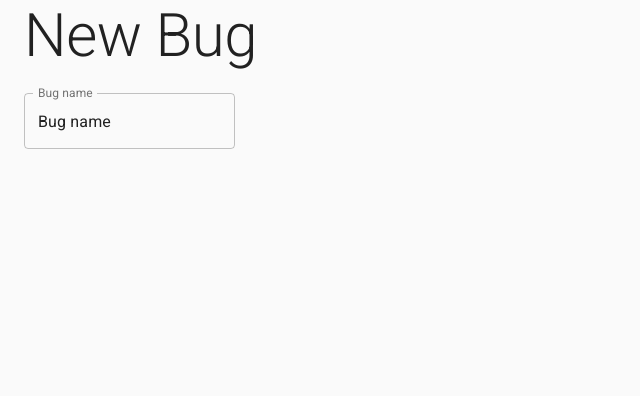
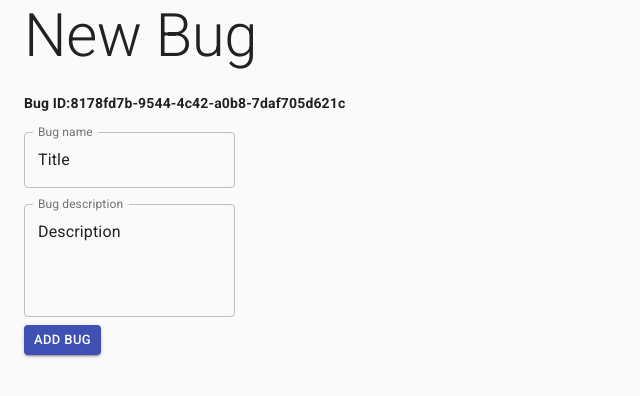
Before and after one commit to shanialmog/bug-tracking, a React (Create React App) app: page /bugs/newbug in a window 1280 px wide. Shown: the top 396 px of the page, without its empty margins (0-640 px from the left). Built offline with nearby package versions, Linux system fonts and the light colour scheme.

Commit message:
build newbug page

```diff
--- a/src/components/BugsList/index.js
+++ b/src/components/BugsList/index.js
@@ -39,7 +39,7 @@ class BugsList extends Component {
               color='primary'
               style={{ marginBottom: '15px' }}
             >
-              Add bug
+              New bug
             </Button>
           </Link>
         </div>
--- a/src/components/NewBug/index.js
+++ b/src/components/NewBug/index.js
@@ -1,24 +1,77 @@
 import React, { Component } from 'react'
+import uuid from 'uuid/v4'
 import Typography from '@material-ui/core/Typography'
 import { Container } from '@material-ui/core'
-import { FormControl } from '@material-ui/core'
-import OutlinedInput from '@material-ui/core/OutlinedInput'
-import InputLabel from '@material-ui/core/InputLabel'
+import TextField from '@material-ui/core/TextField'
+import Button from '@material-ui/core/Button'
 
 class NewBug extends Component {
-  constructor () {
-    super()
+  constructor (props) {
+    super(props)
+    this.state = {
+      id: uuid(),
+      title: 'Title',
+      description: 'Description'
+    }
+
+    this.handleFormChange = this.handleFormChange.bind(this)
+    this.handleFormSubmit = this.handleFormSubmit.bind(this)
+
+  }
+
+  handleFormChange (event) {
+    const { name, value } = event.target
+    this.setState({
+      [name]: value
+    })
+  }
+
+  handleFormSubmit (event) {
+    event.preventDefault()
+    console.log('id: ' + this.state.id, 'title: ' + this.state.title, 'description: ' + this.state.description)
   }
 
   render () {
     return (
       <Container maxWidth='xl'>
         <Typography variant='h2' gutterBottom>New Bug</Typography>
-        <form>
-          <FormControl variant='outlined'>
-            <InputLabel htmlFor='component-outlined'>Bug name</InputLabel>
-            <OutlinedInput id='component-outlined' value='Bug name' labelWidth='75' />
-          </FormControl>
+        <form
+          onSubmit={this.handleFormSubmit}
+        >
+          <h4>Bug ID:{this.state.id}</h4>
+          <TextField
+            label='Bug name'
+            onChange={this.handleFormChange}
+            type='text'
+            name='title'
+            value={this.state.title}
+            variant='outlined'
+            id='outlined-margin-none'
+          >
+            Bug name
+          </TextField>
+          <div>
+            <TextField
+              onChange={this.handleFormChange}
+              type='text'
+              name='description'
+              value={this.state.description}
+              id='outlined-multiline-static'
+              label='Bug description'
+              multiline
+              rows='4'
+              margin='normal'
+              variant='outlined'
+            />
+          </div>
+          <Button
+            variant='contained'
+            size='small'
+            color='primary'
+            type='submit'
+          >
+              Add bug
+          </Button>
         </form>
       </Container>
     )
```
